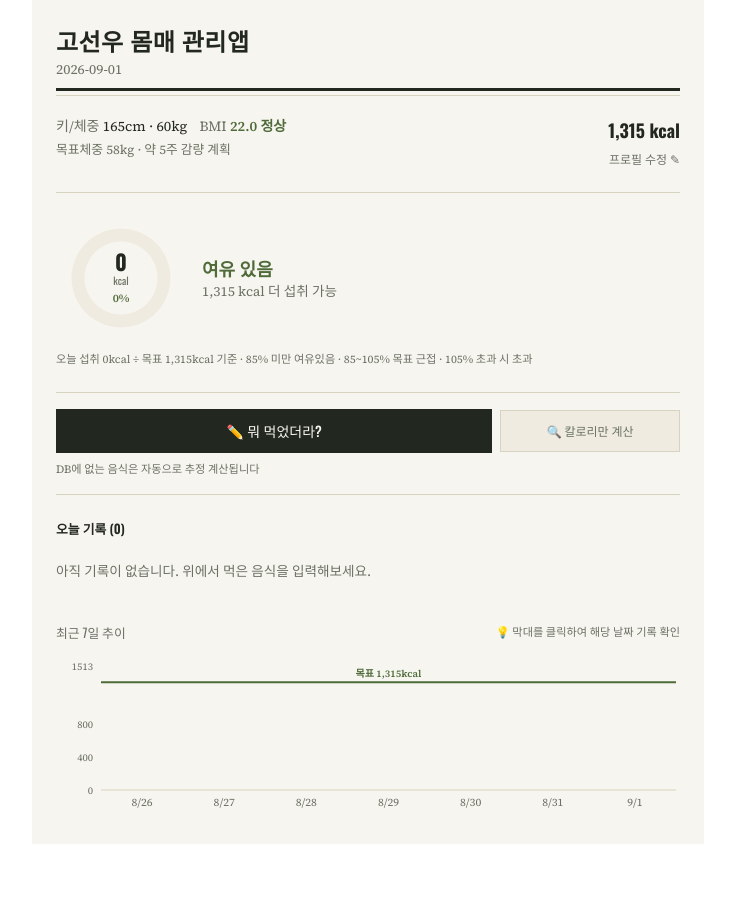
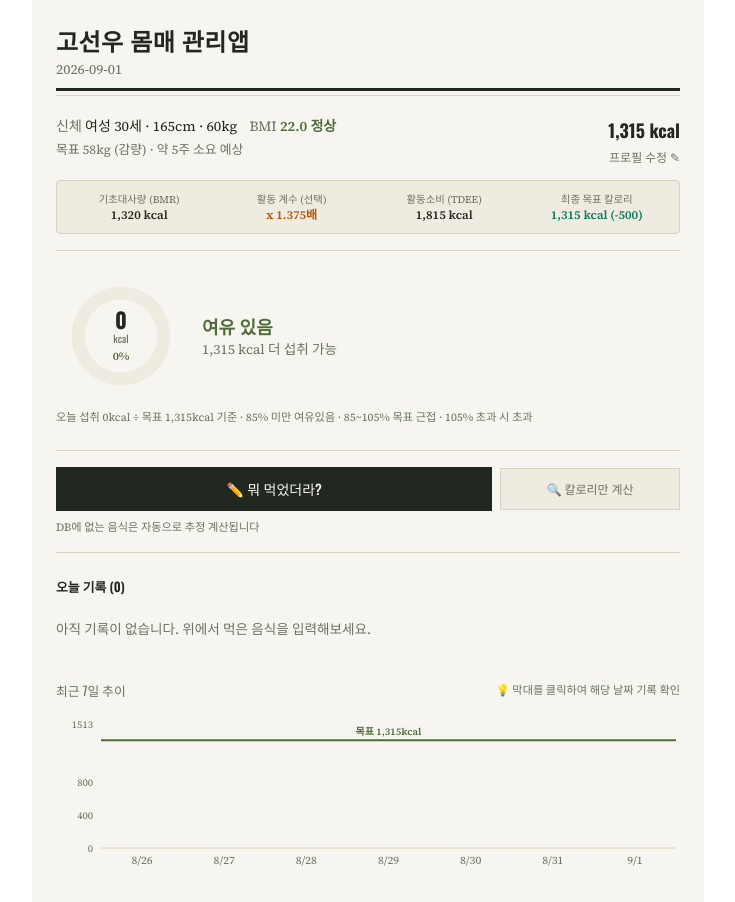
Before and after one commit to ko750125-afk/CalorieCheck, a React (Vite) app: page / in a window 1280 px wide. Both pictures are taken after a click on the button "저장하고 목표 계산". Shown: the whole page, without its empty margins (272-1007 px from the left). Before the commit the page ends 844 px from the top, so only its background shows below. Built offline with nearby package versions, Linux system fonts and the light colour scheme.

Commit message:
feat: expose explicit BMR, activity multiplier, TDEE, and target calorie numbers in profile view and edit form

```diff
--- a/src/App.jsx
+++ b/src/App.jsx
@@ -258,10 +258,10 @@ function getAutoMeal(date = new Date()) {
 }
 
 const ACTIVITY_LEVELS = [
-  { value: "sedentary", label: "거의 안함", mult: 1.2 },
-  { value: "light", label: "가벼운 활동", mult: 1.375 },
-  { value: "moderate", label: "보통 활동", mult: 1.55 },
-  { value: "active", label: "활발한 활동", mult: 1.725 },
+  { value: "sedentary", label: "거의 안함 (x1.2)", mult: 1.2, desc: "BMR x 1.2" },
+  { value: "light", label: "가벼운 활동 (x1.375)", mult: 1.375, desc: "BMR x 1.375" },
+  { value: "moderate", label: "보통 활동 (x1.55)", mult: 1.55, desc: "BMR x 1.55" },
+  { value: "active", label: "활발한 활동 (x1.725)", mult: 1.725, desc: "BMR x 1.725" },
 ];
 
 const DEFAULT_PROFILE = {
@@ -297,32 +297,38 @@ function calcGoalCalories(profile) {
     tw = Number(targetWeight);
   if (!a || !h || !w || !tw) return null;
 
-  const bmr =
-    gender === "male" ? 10 * w + 6.25 * h - 5 * a + 5 : 10 * w + 6.25 * h - 5 * a - 161;
-  const activityMult =
-    ACTIVITY_LEVELS.find((l) => l.value === activity)?.mult || 1.375;
-  const tdee = bmr * activityMult;
+  const bmr = Math.round(
+    gender === "male" ? 10 * w + 6.25 * h - 5 * a + 5 : 10 * w + 6.25 * h - 5 * a - 161
+  );
+  const activityLevelObj = ACTIVITY_LEVELS.find((l) => l.value === activity) || ACTIVITY_LEVELS[1];
+  const activityMult = activityLevelObj.mult;
+  const activityLabel = activityLevelObj.label;
+  const tdee = Math.round(bmr * activityMult);
 
   const diff = tw - w; // 목표체중 - 현재체중
   let goalCal;
   let mode;
+  let adjustment = 0;
+
   if (diff <= -0.5) {
-    goalCal = tdee - 500; // 감량
+    adjustment = -500;
+    goalCal = tdee + adjustment; // 감량
     mode = "감량";
   } else if (diff >= 0.5) {
-    goalCal = tdee + 300; // 증량
+    adjustment = +300;
+    goalCal = tdee + adjustment; // 증량
     mode = "증량";
   } else {
+    adjustment = 0;
     goalCal = tdee; // 유지
     mode = "유지";
   }
 
   const minCal = gender === "male" ? 1500 : 1200;
   goalCal = Math.max(minCal, Math.round(goalCal));
-
   const weeks = Math.abs(diff) >= 0.5 ? Math.ceil(Math.abs(diff) / 0.45) : 0;
 
-  return { goalCal, mode, tdee: Math.round(tdee), diff, weeks };
+  return { goalCal, mode, bmr, activityMult, activityLabel, tdee, adjustment, diff, weeks };
 }
 
 const DUMMY_PROFILE = {
@@ -593,13 +599,15 @@ export default function CalorieJournal() {
       {/* Profile & BMI card */}
       <div style={{ borderBottom: `1px solid ${COLOR.line}` }} className="pb-4 mb-5">
         {!showProfileForm ? (
-          <div className="flex items-start justify-between gap-2 text-sm">
-            {profile ? (
+          <div className="text-sm">
+            {profile && goalInfo ? (
+              <div>
+                <div className="flex items-start justify-between gap-2">
                   <div className="flex-1 min-w-0">
                     <div className="flex flex-wrap items-baseline gap-x-3 gap-y-0.5 mb-1">
                       <span>
-                    <span style={{ color: COLOR.inkDim }}>키/체중 </span>
-                    {profile.height}cm · {profile.currentWeight}kg
+                        <span style={{ color: COLOR.inkDim }}>신체 </span>
+                        {profile.gender === "male" ? "남성" : "여성"} {profile.age}세 · {profile.height}cm · {profile.currentWeight}kg
                       </span>
                       <span>
                         <span style={{ color: COLOR.inkDim }}>BMI </span>
@@ -609,17 +617,10 @@ export default function CalorieJournal() {
                       </span>
                     </div>
                     <div style={{ color: COLOR.inkDim, fontSize: "0.8rem" }}>
-                  목표체중 {profile.targetWeight}kg
-                  {goalInfo && goalInfo.weeks > 0 && (
-                    <> · 약 {goalInfo.weeks}주 {goalInfo.mode} 계획</>
-                  )}
+                      목표 {profile.targetWeight}kg ({goalInfo.mode})
+                      {goalInfo.weeks > 0 && <> · 약 {goalInfo.weeks}주 소요 예상</>}
                     </div>
                   </div>
-            ) : (
-              <span style={{ color: COLOR.inkDim }}>
-                프로필을 입력하면 목표 칼로리가 자동 계산됩니다
-              </span>
-            )}
                   <div className="text-right flex-shrink-0">
                     <div
                       style={{ fontFamily: "'Oswald', sans-serif", fontWeight: 700 }}
@@ -630,11 +631,52 @@ export default function CalorieJournal() {
                     <button
                       onClick={() => setShowProfileForm(true)}
                       style={{ color: COLOR.inkDim, fontSize: "0.75rem" }}
-                className="py-1.5"
+                      className="py-1"
                     >
-                프로필 {profile ? "수정" : "입력하기"} ✎
+                      프로필 수정 ✎
                     </button>
                   </div>
+                </div>
+
+                {/* 활동량 및 칼로리 수치 산출 내역 박스 */}
+                <div
+                  style={{ border: `1px solid ${COLOR.line}`, background: COLOR.paperDim }}
+                  className="p-2.5 mt-2 rounded text-xs grid grid-cols-2 md:grid-cols-4 gap-2 text-center"
+                >
+                  <div>
+                    <div style={{ color: COLOR.inkDim, fontSize: "0.65rem" }}>기초대사량 (BMR)</div>
+                    <div className="font-semibold">{goalInfo.bmr.toLocaleString()} kcal</div>
+                  </div>
+                  <div>
+                    <div style={{ color: COLOR.inkDim, fontSize: "0.65rem" }}>활동 계수 (선택)</div>
+                    <div className="font-semibold text-amber-700">x {goalInfo.activityMult}배</div>
+                  </div>
+                  <div>
+                    <div style={{ color: COLOR.inkDim, fontSize: "0.65rem" }}>활동소비 (TDEE)</div>
+                    <div className="font-semibold">{goalInfo.tdee.toLocaleString()} kcal</div>
+                  </div>
+                  <div>
+                    <div style={{ color: COLOR.inkDim, fontSize: "0.65rem" }}>최종 목표 칼로리</div>
+                    <div className="font-semibold text-emerald-700">
+                      {goalInfo.goalCal.toLocaleString()} kcal ({goalInfo.adjustment >= 0 ? `+${goalInfo.adjustment}` : goalInfo.adjustment})
+                    </div>
+                  </div>
+                </div>
+              </div>
+            ) : (
+              <div className="flex items-center justify-between">
+                <span style={{ color: COLOR.inkDim }}>
+                  프로필을 입력하면 BMR 및 활동량에 따른 목표 칼로리가 자동 계산됩니다
+                </span>
+                <button
+                  onClick={() => setShowProfileForm(true)}
+                  style={{ color: COLOR.inkDim, fontSize: "0.75rem" }}
+                  className="py-1.5 px-2 border"
+                >
+                  프로필 입력하기 ✎
+                </button>
+              </div>
+            )}
           </div>
         ) : (
           <div className="text-sm">
@@ -698,7 +740,7 @@ export default function CalorieJournal() {
               ))}
             </div>
 
-            <span style={{ color: COLOR.inkDim, fontSize: "0.7rem" }}>활동량</span>
+            <span style={{ color: COLOR.inkDim, fontSize: "0.7rem" }}>활동량 선택 (활동 계수 반영)</span>
             <div className="flex flex-wrap gap-2 mt-1 mb-3">
               {ACTIVITY_LEVELS.map((a) => (
                 <button
```
Also changed, not shown: calorie-check.jsx (+93 -31 lines). Lines whose indentation alone changed are shown as unchanged.
